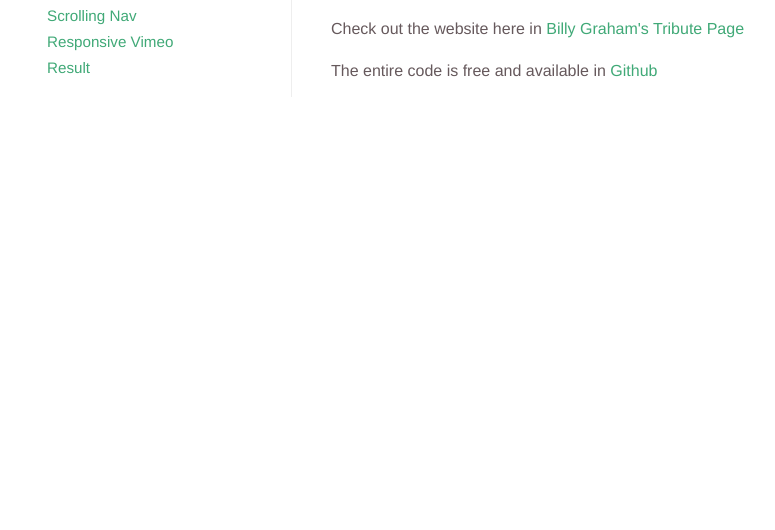
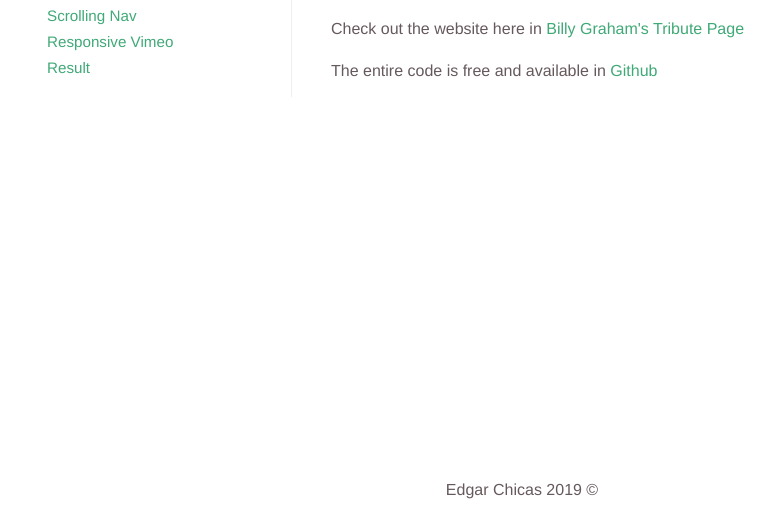
Before and after one commit to Raff2015/FCC-Technical-Documentation-Page, a plain HTML site: page chapter-1-build-a-tribute-page/result/index.html in a window 1280 px wide. Shown: the part 404-934 px from the top of the page, without its empty margins (118-893 px from the left). Before the commit the page ends 880 px from the top, so only its background shows below. Drawn offline with Linux system fonts and the light colour scheme.

Commit message:
Update index.html

```diff
--- a/chapter-1-build-a-tribute-page/result/index.html
+++ b/chapter-1-build-a-tribute-page/result/index.html
@@ -138,7 +138,14 @@
       </div>
       <div class="footer-pad"></div>
     </div>
-
+   <!--Footer-->
+<footer>
+      <div style="text-align: center">
+          Edgar Chicas <script>document.write(new Date().getFullYear())</script> ©
+      </div>
+</footer>
+<br>
+<!--Fin Footer-->
 
 
   </body>
```
